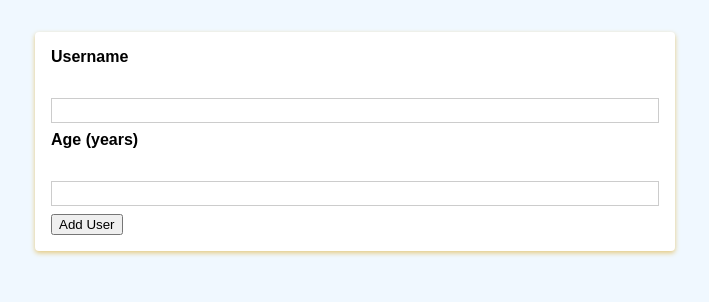
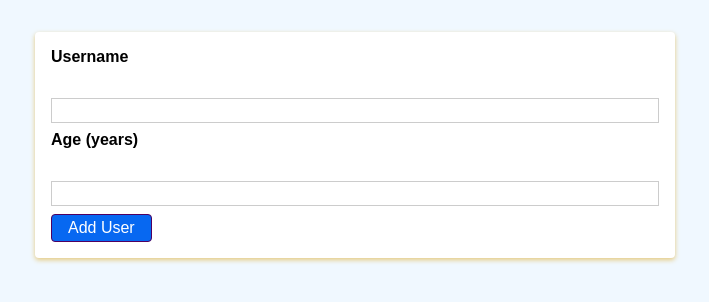
Before and after one commit to Justo84/React-User-info, a React (Create React App) app: page / in a window 1280 px wide. Shown: the top 302 px of the page, without its empty margins (285-994 px from the left). Built offline with nearby package versions, Linux system fonts and the light colour scheme.

Commit message:
button component & styles

```diff
--- /dev/null
+++ b/src/components/UI/Button.js
@@ -0,0 +1,17 @@
+import React from "react";
+
+import styles from './Button.module.css'
+
+const Button = props => {
+    return (
+        <button
+            className={styles.button}
+            type={props.type || "button"}
+            onClick={props.onClick}
+            >
+                {props.children}
+            </button>
+    )
+}
+
+export default Button
--- /dev/null
+++ b/src/components/UI/Button.module.css
@@ -0,0 +1,20 @@
+.button {
+    font: inherit;
+    border: 1px solid #4f005f;
+    background: #0768f1;
+    color: white;
+    padding: 0.25rem 1rem;
+    border-radius: .25rem;
+    cursor: pointer;
+    transition: ease all .25s;
+  }
+
+  .button:hover,
+  .button:active {
+    background: #0b9542;
+    border-color: #741188;
+  }
+
+  .button:focus {
+    outline: none;
+  }
--- a/src/components/Users/AddUser.js
+++ b/src/components/Users/AddUser.js
@@ -1,6 +1,8 @@
 import React from "react";
 import Card from "../UI/Card";
 import styles from './AddUser.module.css'
+import Button from "../UI/Button";
+
 
 const AddUser = () => {
 
@@ -16,7 +18,7 @@
             <input className={styles.input} id="username" type="text" />
             <label className={styles.label} htmlFor="userage">Age (years)</label>
             <input className={styles.input} id="userage" type="number" />
-            <button type="submit">Add User</button>
+            <Button type="submit">Add User</Button>
         </form>
         </Card>
     )
```
